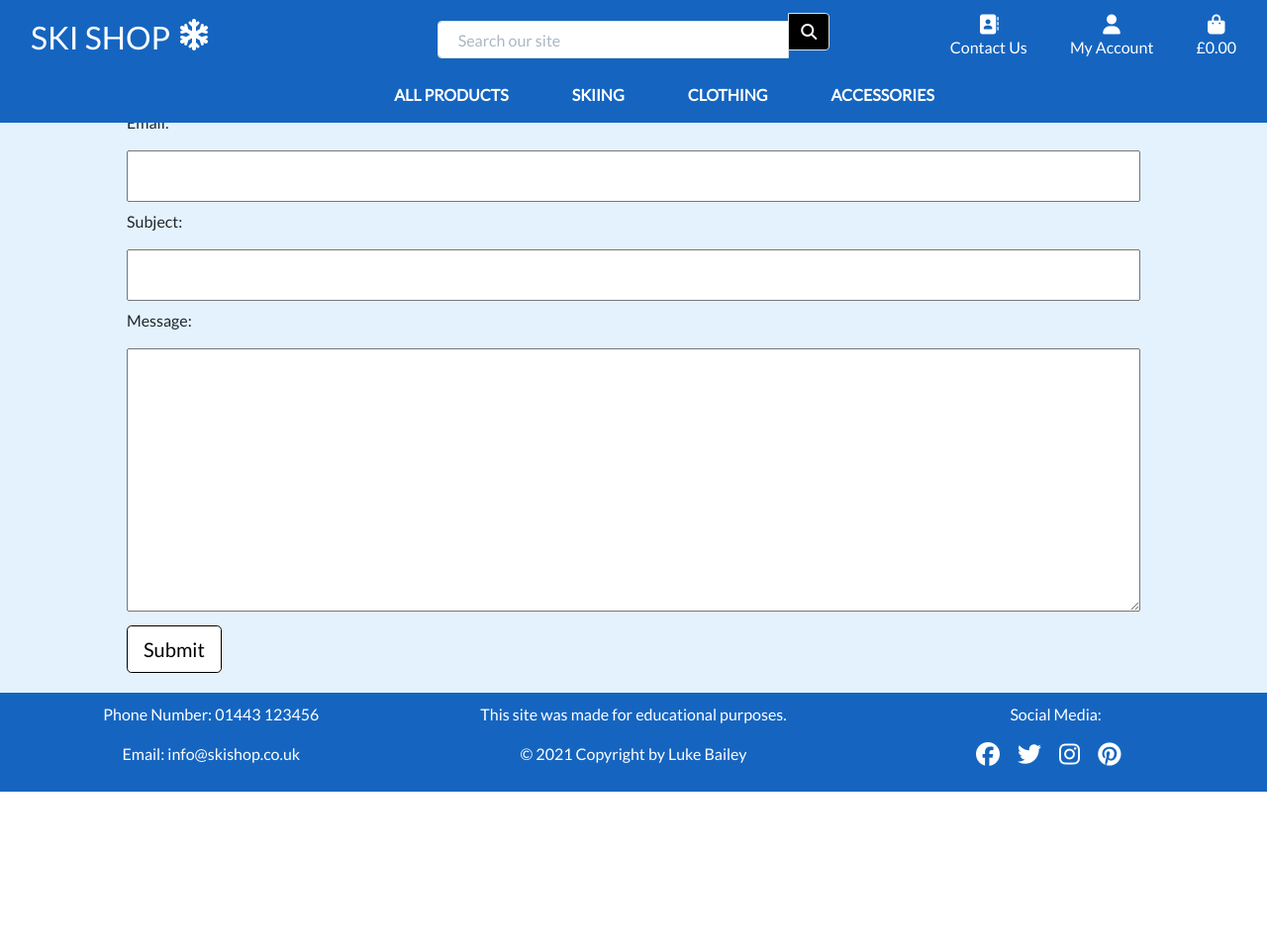
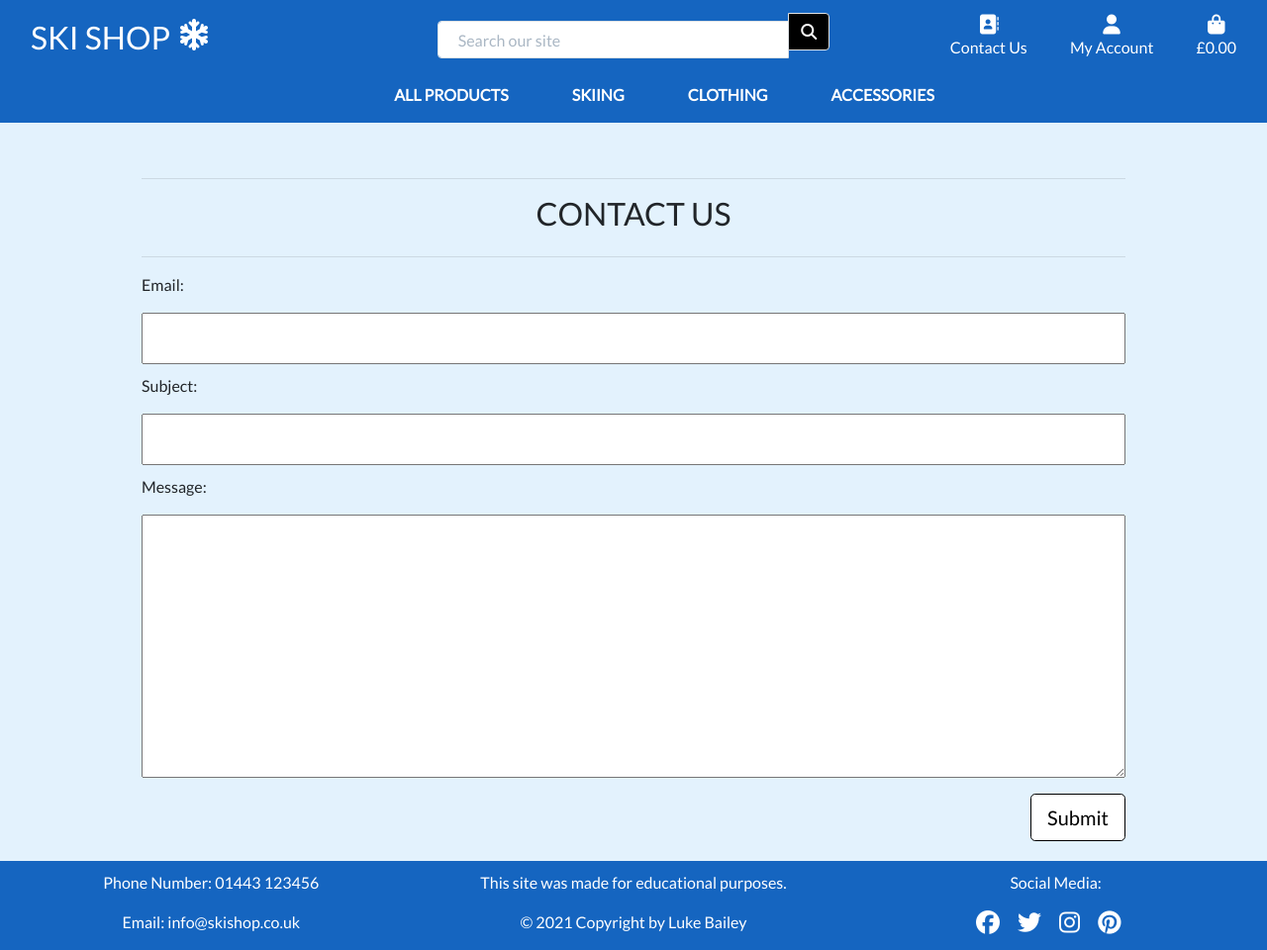
Before and after one commit to Code-Institute-Submissions/baileyl91-MS4_Ski_eCommerce_AprResub, a Django app: page /contact/ in a window 1280 px wide. Shown: the whole page at 99% size. Before the commit the page ends 800 px from the top, so only its background shows below. Run offline with Django 3.2, Linux system fonts and the light colour scheme; some libraries are stand-ins or nearby versions.

Commit message:
finalised updating the contact section

```diff
--- a/contact/static/css/contact.css
+++ b/contact/static/contact/css/contact.css
@@ -2,6 +2,6 @@
 input[type=text], input[type=email], textarea {
     width: 100%;
     padding: 12px 20px;
-    margin: 8px 0;
     display: inline-block;
+    margin-bottom: 10px;
    }
--- a/contact/templates/contact/contact.html
+++ b/contact/templates/contact/contact.html
@@ -3,11 +3,11 @@
 {% load bag_tools %}
 
 {% block extra_css %}
-    <link rel="stylesheet" href="{% static 'contact/css/contact.css' %}">
+    <link rel="stylesheet" href="{% static 'contact/css/contact.css' %}\">
 {% endblock %}
 
 {% block page_header %}
-    <div class="container">
+    <div class="container header-container">
         <div class="row">
             <div class="col"></div>
         </div>
@@ -26,11 +26,13 @@
             </div>
         </div>
         <div class="row">
+            <div class="col">
             <form action="" method="post">
                 {% csrf_token %}
                 {{ form }}
-                <input class="btn btn-outline-black rounded-1 btn-lg" type="submit" value="Submit">
+                <input class="btn btn-outline-black rounded-1 btn-lg float-right" type="submit" value="Submit">
              </form>
+            </div>
         </div>
     </div>
 
--- a/contact/templates/contact/contact_success.html
+++ b/contact/templates/contact/contact_success.html
@@ -3,7 +3,7 @@
 {% load bag_tools %}
 
 {% block extra_css %}
-    <link rel="stylesheet" href="{% static 'contact/css/contact.css' %}">
+    <link rel="stylesheet" href="{% static 'contact/css/contact.css' %}\">
 {% endblock %}
 
 {% block page_header %}
```
